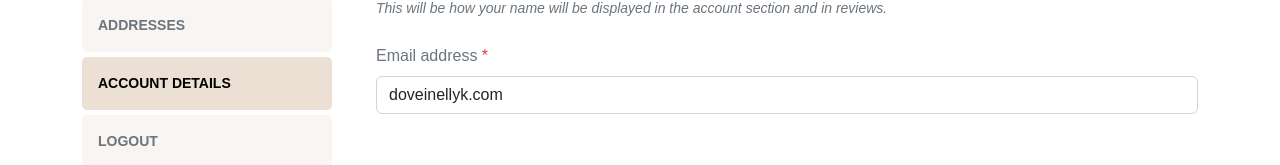
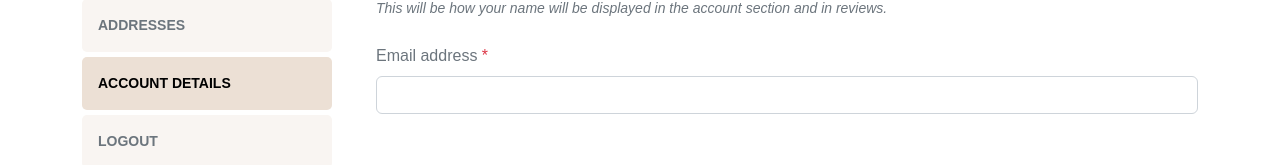
Before and after one commit to Jobayer53/restaurant, a plain HTML site: page my-account.html in a window 1280 px wide. Shown: the part 600-765 px from the top of the page. Drawn offline with nearby package versions, Linux system fonts and the light colour scheme.

Commit message:
Update my-account.html

```diff
--- a/my-account.html
+++ b/my-account.html
@@ -119,7 +119,7 @@
                 </div>
                 <div class="form-group mb-5">
                     <label class="form-label text-secondary"  for="email">Email address <span class="text-danger">*</span></label>
-                    <input type="email" class="form-control" id="email" value="doveinellyk.com" required>
+                    <input type="email" class="form-control" id="email" value="" required>
                 </div>
                 <p class="text-secondary ">Password change</p>
                 <div class="form-group mb-4">
```
